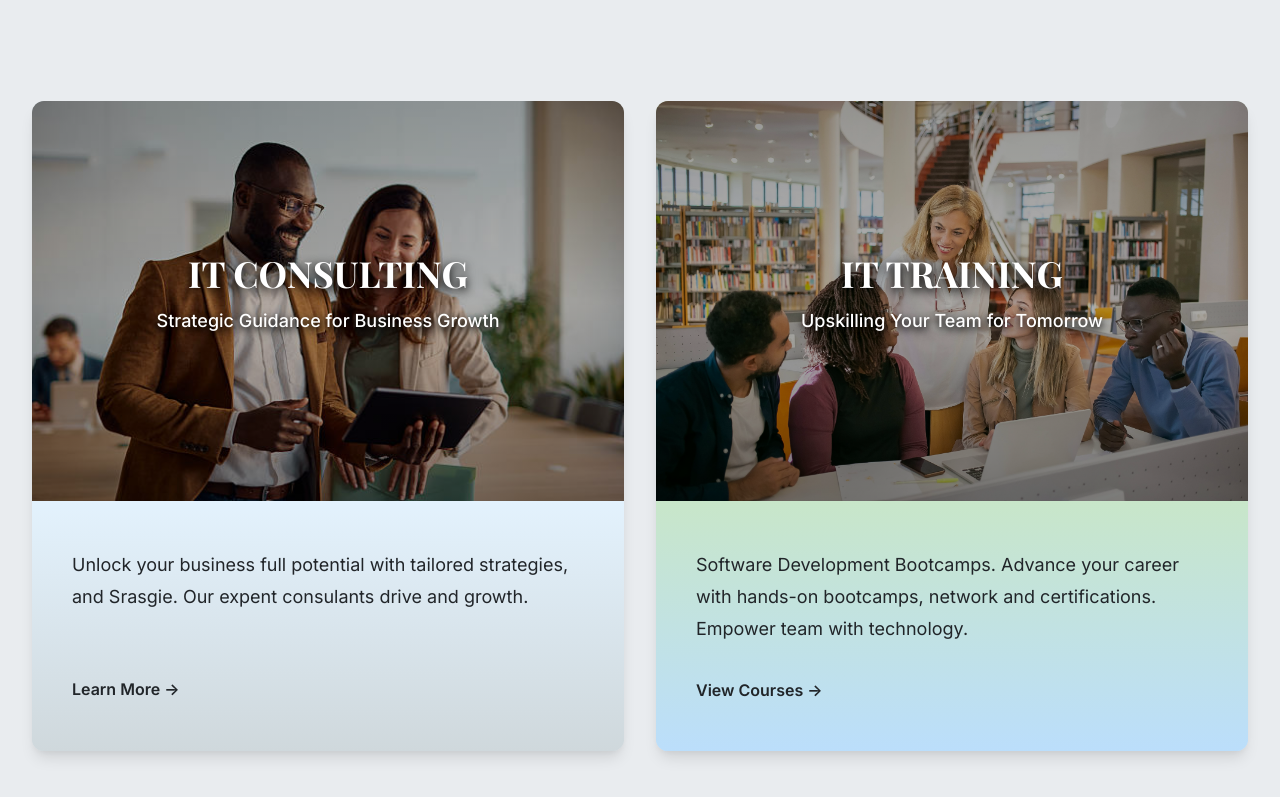
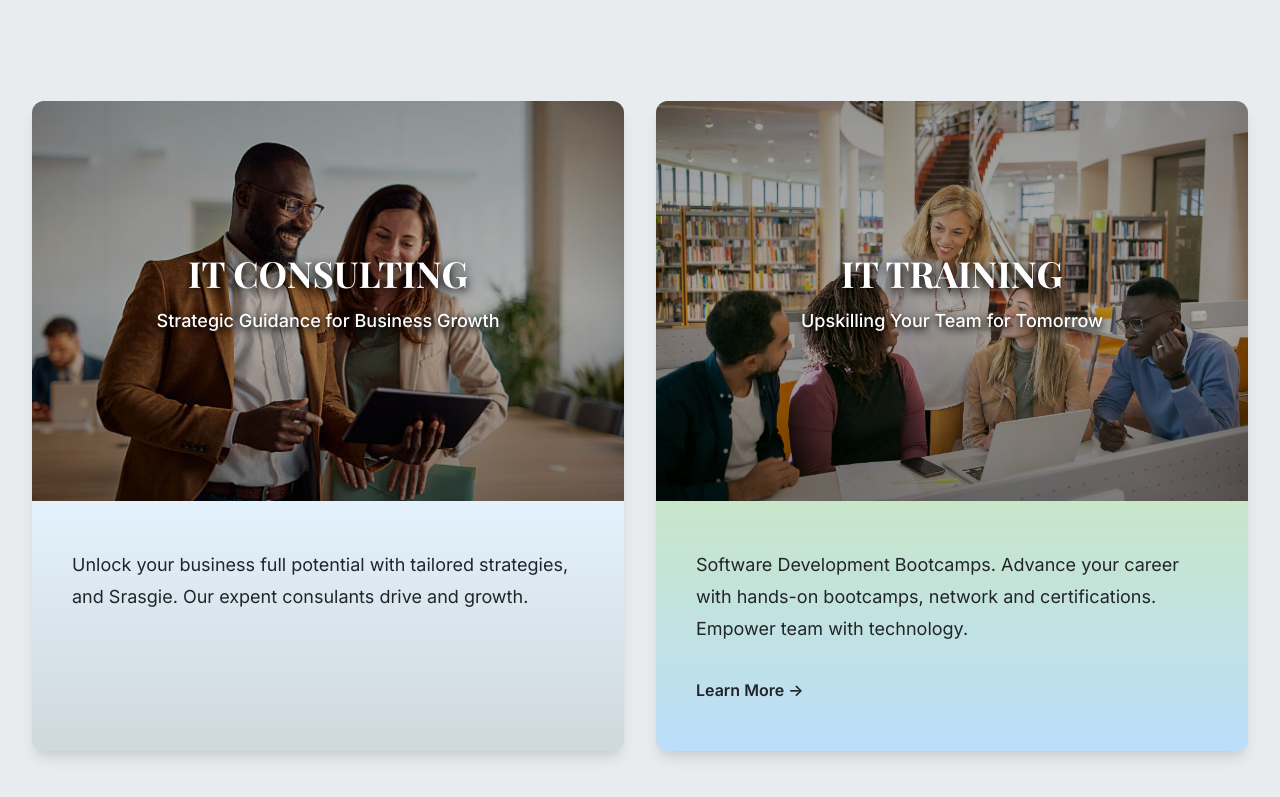
Before and after one commit to harteyhitman/myrtle-solution, a Next.js app: page /navbar/ourexpertise in a window 1280 px wide. Shown: the part 399-1196 px from the top of the page. Built offline with nearby package versions, Linux system fonts and the light colour scheme.

Commit message:
refix texts

```diff
--- a/src/app/navbar/ourexpertise/page.tsx
+++ b/src/app/navbar/ourexpertise/page.tsx
@@ -52,9 +52,9 @@ export default function OurExpertise() {
                   Unlock your business full potential with tailored strategies,
                   and Srasgie. Our expent consulants drive and growth.
                 </p>
-                <Link href="/navbar/consultation" className={styles.ctaButton}>
-                  Learn More →
-                </Link>
+                {/* <Link href="/navbar/consultation" className={styles.ctaButton}>
+
+                </Link> */}
               </div>
               </div>
             </ScrollAnimation>
@@ -86,7 +86,7 @@ export default function OurExpertise() {
                   with technology.
                 </p>
                 <Link href="/navbar/oursolutions" className={styles.ctaButton}>
-                  View Courses →
+                Learn More →
                 </Link>
               </div>
               </div>
--- a/src/app/navbar/oursolutions/OurSolutions.module.scss
+++ b/src/app/navbar/oursolutions/OurSolutions.module.scss
@@ -363,8 +363,8 @@
   list-style: none;
   padding: 0;
   margin: 0;
-  display: grid;
-  grid-template-columns: repeat(2, 1fr);
+  display: flex;
+ flex-direction: column;
   gap: $space-4;
 
   @include tablet {
--- a/src/app/navbar/oursolutions/page.tsx
+++ b/src/app/navbar/oursolutions/page.tsx
@@ -85,7 +85,7 @@ export default function OurSolutions() {
             <div className={styles.header}>
               <h1 className={styles.title}>Our Solutions</h1>
               <p className={styles.intro}>
-                Who A team is cernsiislives tire empented With dote lies to dolilans faro vice Pota.
+              We leverage cutting-edge technology and strategic expertise to deliver intelligent solutions that drive real business value. Our approach combines strategic thinking with innovative execution.
               </p>
             </div>
           </ScrollAnimation>
```
